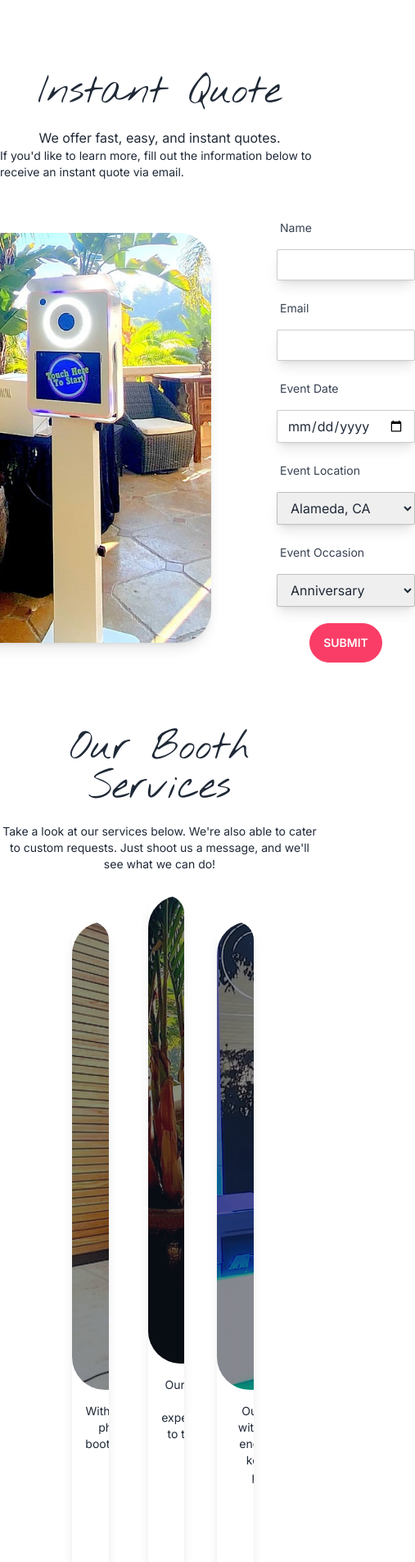
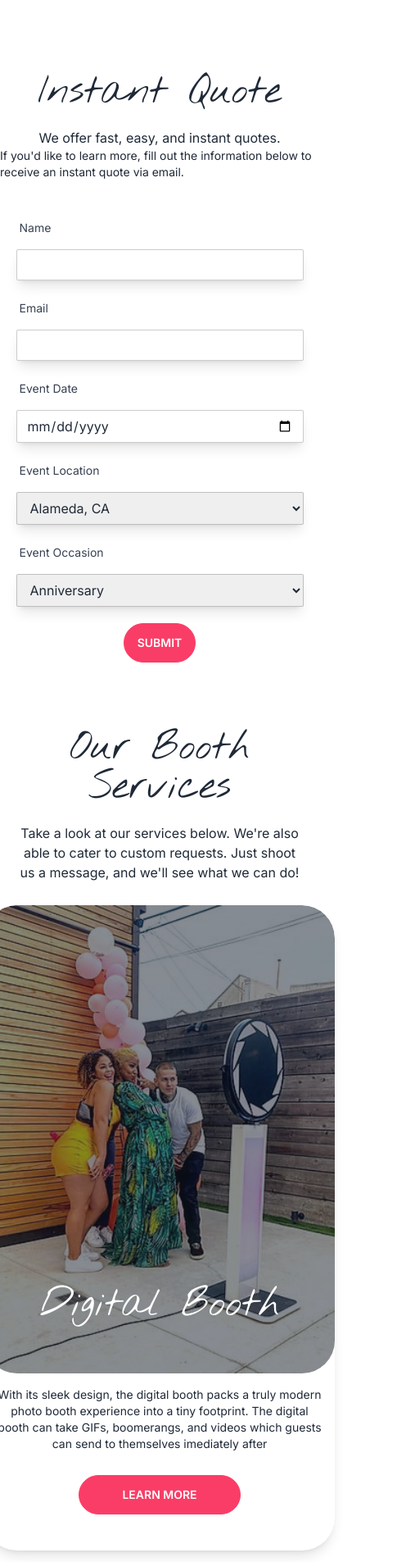
Before and after one commit to ContrerasA/photogram_v2, a Next.js app: page /events/parties in a window 390 px wide. Shown: the part 5337-7242 px from the top of the page at 82% size, 507 px wide, since content can reach past the window. Built offline with nearby package versions, Linux system fonts and the light colour scheme.

Commit message:
home page mobile friendly

```diff
--- a/app/events/corporate-events/page.tsx
+++ b/app/events/corporate-events/page.tsx
@@ -8,7 +8,7 @@ import { AiFillCamera } from 'react-icons/ai'
 import { Nothing_You_Could_Do } from 'next/font/google'
 const scriptFont = Nothing_You_Could_Do({ subsets: ['latin'], weight: '400' })
 
-import BoothPackages from '@/components/home/BoothPackages'
+import BoothServices from '@/components/home/BoothServices'
 import RequestQuote from '@/components/global/RequestQuote'
 
 
@@ -132,7 +132,7 @@ const CorporateEvents = () => {
 				</div>
 			</div>
 
-			<BoothPackages />
+			<BoothServices />
 			<RequestQuote imagePath='/images/eventImages/premiumBooth01.jpg' />
 
 		</div>
--- a/app/events/parties/page.tsx
+++ b/app/events/parties/page.tsx
@@ -6,7 +6,7 @@ import { GiPartyPopper } from 'react-icons/gi'
 import { AiFillCamera } from 'react-icons/ai'
 
 import { Nothing_You_Could_Do } from 'next/font/google'
-import BoothPackages from '@/components/home/BoothPackages'
+import BoothServices from '@/components/home/BoothServices'
 import RequestQuote from '@/components/global/RequestQuote'
 const scriptFont = Nothing_You_Could_Do({ subsets: ['latin'], weight: '400' })
 
@@ -139,7 +139,7 @@ const Parties = () => {
 			</div>
 
 			<RequestQuote imagePath='/images/eventImages/premiumBooth01.jpg'/>
-			<BoothPackages />
+			<BoothServices />
 
 		</div>
 	)
--- a/app/events/weddings/page.tsx
+++ b/app/events/weddings/page.tsx
@@ -5,7 +5,7 @@ import { GiBigDiamondRing } from 'react-icons/gi'
 import { AiFillCamera } from 'react-icons/ai'
 
 import { Nothing_You_Could_Do } from 'next/font/google'
-import BoothPackages from '@/components/home/BoothPackages'
+import BoothServices from '@/components/home/BoothServices'
 import BoothFeatures from '@/components/booths/boothFeatures'
 import RequestQuote from '@/components/global/RequestQuote'
 const scriptFont = Nothing_You_Could_Do({ subsets: ['latin'], weight: '400' })
@@ -62,7 +62,7 @@ const weddings = () => {
 			<BoothFeatures booth='premiumBooth'/>
 
 			<RequestQuote imagePath='/images/eventImages/premiumBooth01.jpg'/>
-			<BoothPackages />
+			<BoothServices />
 
 		</div>
 	)
--- a/app/page.tsx
+++ b/app/page.tsx
@@ -2,7 +2,7 @@ import Navbar from "@/components/global/Navbar";
 
 import ServiceLocations from "@/components/home/ServiceLocations";
 import Events from "@/components/home/Events";
-import BoothPackages from "@/components/home/BoothPackages";
+import BoothServices from "@/components/home/BoothServices";
 import VideoHero from "@/components/global/VideoHero";
 import ServicesDescription from "@/components/home/ServicesDescription";
 import RequestQuote from "@/components/global/RequestQuote";
@@ -19,7 +19,7 @@ export default function Home() {
 				button={{text: 'Photo Booth Packages', path: '#booth-packages'}}
 			/>
 			<ServicesDescription />
-			<BoothPackages />
+			<BoothServices />
 			<Events />
 			<RequestQuote imagePath='/images/eventImages/premiumBooth01.jpg'/>
 			<ServiceLocations />
--- a/components/Global/Navbar.tsx
+++ b/components/Global/Navbar.tsx
@@ -25,15 +25,31 @@ const Navbar = () => {
 						<svg xmlns="http://www.w3.org/2000/svg" className="h-5 w-5" fill="none" viewBox="0 0 24 24" stroke="currentColor"><path strokeLinecap="round" strokeLinejoin="round" strokeWidth="2" d="M4 6h16M4 12h8m-8 6h16" /></svg>
 					</label>
 					<ul tabIndex={0} className="menu menu-sm dropdown-content mt-3 z-[1] p-2 shadow bg-base-100 rounded-box w-52">
-						<li><a>Item 1</a></li>
-						<li>
-							<a>Parent</a>
-							<ul className="p-2">
-								<li><a>Submenu 1</a></li>
-								<li><a>Submenu 2</a></li>
-							</ul>
+						<li><Link href="/">Home</Link></li>
+						<li tabIndex={0}>
+							<details>
+								<summary>Booth Packages</summary>
+								<ul className="p-2 z-50">
+									<li className=' z-50'>
+										<Link href="/booths/digital-booth">Digital Booth</Link>
+									</li>
+									<li className=' z-50'>
+										<Link href="/booths/premium-photo-booth">Premium Photo Booth</Link>
+									</li>
+									<li className=' z-50'>
+										<Link href="/booths/magic-mirror-photo-booth">Magic Mirror Booth</Link>
+									</li>
+								</ul>
+							</details>
 						</li>
-						<li><a>Item 3</a></li>
+						<li><Link href="/events/weddings">Weddings</Link></li>
+						<li><Link href="/events/parties">Parties</Link></li>
+						<li><Link href="/events/corporate-events">Corporate Events</Link></li>
+						<li><Link href="/gallery">Gallery</Link></li>
+						<li><Link href="/photo-templates">Photo Templates</Link></li>
+						<li><Link href="/backdrops">Backdrops</Link></li>
+						<li><Link href="/about">About</Link></li>
+						<li><Link href="/about#contact">Contact Us</Link></li>
 					</ul>
 				</div>
 				<img src="/images/logos/Logo Rev A2 Flat Long.svg" alt="" className='h-8' />
--- a/components/Global/RequestQuote.tsx
+++ b/components/Global/RequestQuote.tsx
@@ -15,9 +15,9 @@ const RequestQuote = (props: PropTypes) => {
 			<h1 className={`${scriptFont.className} text-5xl my-5`}>Instant Quote</h1>
 			<p className=''>We offer fast, easy, and instant quotes.</p>
 			<p className='text-sm'>If you'd like to learn more, fill out the information below to receive an instant quote via email.</p>
-			<div className="flex justify-center space-x-20 mt-10 items-center">
-				<img src={props.imagePath} alt="" className='shadow-lg h-[500px] w-[375px] object-cover rounded-[2.5rem]' />
-				<form action="" className=''>
+			<div className="flex flex-col lg:flex-row justify-center lg:space-x-20 mt-10 items-center w-full">
+				<img src={props.imagePath} alt="" className='shadow-lg hidden lg:block h-[500px] w-[375px] object-cover lg:rounded-[2.5rem] ' />
+				<form action="" className='w-full max-w-[90vw] lg:w-1/3 '>
 					<div className="mb-4">
 						<label htmlFor="name" className='label'>Name</label>
 						<input type="text" id='name' name='name' className='input-field' />
--- a/components/home/BoothPackages.tsx
+++ b/components/home/BoothServices.tsx
@@ -4,20 +4,20 @@ import { Nothing_You_Could_Do } from 'next/font/google'
 const scriptFont = Nothing_You_Could_Do({ subsets: ['latin'], weight: '400' })
 
 
-const BoothPackages = () => {
+const BoothServices = () => {
 	return (
-		<section id="booth-packages" className="mt-20">
+		<section id="booth-packages" className="m-auto mt-20 max-w-[90vw] ">
 			<p className={`${scriptFont.className} text-5xl mb-5 text-center`}>
 				Our Booth Services
 			</p>
-			<p className="text-sm text-center">
+			<p className="text-center">
 				Take a look at our services below. We're also able to cater to custom requests. Just shoot us a message, and we'll see what we can do!
 			</p>
 
-			<div className="flex justify-center space-x-10 mb-10 mt-5 mx-20">
+			<div className="flex flex-col lg:flex-row items-center justify-center space-x-10 mb-10 mt-5 mx-20">
 
 
-				<div className="flex flex-col shadow-lg overflow-hidden rounded-[2.5rem] m-2 mt-10">
+				<div className="flex flex-col shadow-lg overflow-hidden rounded-[2.5rem] m-2 lg:mt-10">
 					<div className="h-[571px] w-[428px] rounded-[2.5rem]  relative overflow-hidden ">
 						<div className="overlay" />
 						<img src="/images/eventImages/selfieBooth01.jpg" alt="" className="w-full h-full object-cover" />
@@ -55,7 +55,7 @@ const BoothPackages = () => {
 					</div>
 				</div>
 
-				<div className="flex flex-col shadow-lg overflow-hidden rounded-[2.5rem] m-2 mt-10">
+				<div className="flex flex-col shadow-lg overflow-hidden rounded-[2.5rem] m-2 lg:mt-10">
 					<div className="h-[571px] w-[428px] rounded-[2.5rem] relative overflow-hidden ">
 						<div className="overlay" />
 						<img src="/images/eventImages/mirrorBooth01.png" alt="" className="w-full h-full object-cover" />
@@ -81,4 +81,4 @@ const BoothPackages = () => {
 	)
 }
 
-export default BoothPackages
+export default BoothServices
--- a/components/home/ServiceLocations.tsx
+++ b/components/home/ServiceLocations.tsx
@@ -7,7 +7,7 @@ import shortServiceLocations from '@/src/data/shortServiceLocations.json'
 
 const ServiceLocations = () => {
 	return (
-		<section className="m-20">
+		<section className="mt-20">
 			<p className={`${scriptFont.className} text-5xl mb-5 text-center`}>
 				Areas We Serve
 			</p>
@@ -15,7 +15,7 @@ const ServiceLocations = () => {
 				<p className="text-xl text-center">
 					We serve our Photo Booth services for weddings, parties, corporate events, and more in these following areas.
 				</p>
-				<p className='w-1/2'>
+				<p className='w-full lg:w-2/3 text-sm'>
 					The SF Bay Area including &nbsp;
 					{shortServiceLocations.map(el => (
 						<>
--- a/components/home/ServicesDescription.tsx
+++ b/components/home/ServicesDescription.tsx
@@ -16,7 +16,7 @@ const ServicesDescription = () => {
 				<AiFillStar />
 				<AiFillStar />
 			</div>
-			<div className="text-center my-5 max-w-[66vw]">
+			<div className="text-center my-5 max-w-[90vw] lg:max-w-[66vw]">
 				<p className={`${scriptFont.className} text-5xl mb-5`}>
 					Picture Perfect Photo Booth Packages
 				</p>
```
Also changed, not shown: components/home/Events.tsx (+8 -6 lines).
